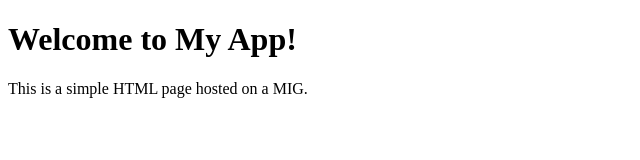
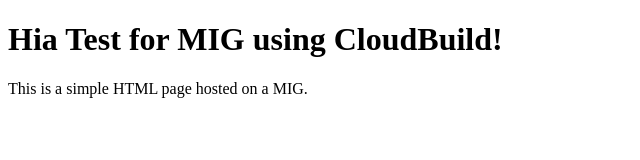
Before and after one commit to abdelrhmanaf/gce-mig-cicd, a plain HTML site: page index.html in a window 1280 px wide. Shown: the whole page, without its empty margins (0-640 px from the left). Drawn offline with Linux system fonts and the light colour scheme.

Commit message:
cicd test

```diff
--- a/index.html
+++ b/index.html
@@ -4,7 +4,7 @@
   <title>MIG Test</title>
 </head>
 <body>
-  <h1>Welcome to My App!</h1>
+  <h1>Hia Test for MIG using CloudBuild!</h1>
   <p>This is a simple HTML page hosted on a MIG. </p>
 </body>
 </html>
```
Also changed, not shown: 1 other file.
